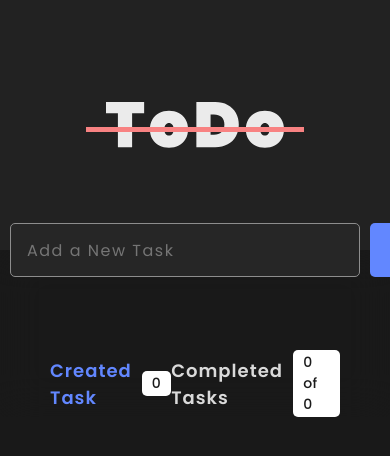
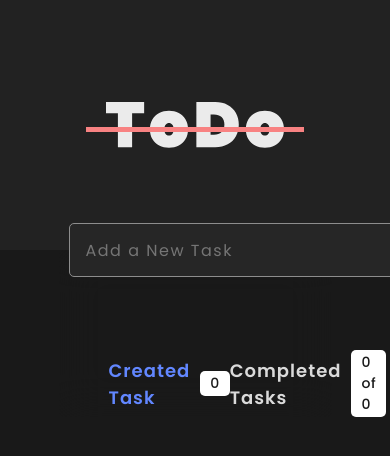
Before and after one commit to nirdhum/todo-app, a React (Vite) app: page / in a window 390 px wide. Shown: the top 456 px of the page. Built offline with nearby package versions, Linux system fonts and the light colour scheme.

Commit message:
Added some responsive codes

```diff
--- a/src/components/header/header.module.css
+++ b/src/components/header/header.module.css
@@ -15,7 +15,7 @@
     height: 5.4rem;
     bottom: -2.7rem;
     width: 100%;
-    max-width: 74rem;
+    max-width: 55%;
     display: flex;
     gap: 1rem;
     padding: 0 1rem;
@@ -55,3 +55,9 @@
     font-weight: 500;
     letter-spacing: 0.6px;
 }
+
+@media screen and (max-width: 1024px) {
+    .newTaskForm {
+        max-width: 70%;
+    }
+}
--- a/src/components/tasks/tasks.module.css
+++ b/src/components/tasks/tasks.module.css
@@ -4,7 +4,7 @@
     gap: 5rem;
     padding: 10rem 0rem;
     width: 100%;
-    max-width: 80rem;
+    max-width: 50%;
     margin: 0px auto;
 }
 
@@ -15,7 +15,7 @@
     justify-self: center;
     width: 100%;
     position: fixed;
-    max-width: 90rem;
+    max-width: 60%;
     margin: 0 auto;
     top: 25rem;
     backdrop-filter: blur(2rem);
@@ -61,3 +61,13 @@
     gap: 1.4rem;
     margin-top: 32rem;
 }
+
+@media screen and (max-width: 1024px) {
+    .header {
+        max-width: 70%;
+    }
+
+    .tasks {
+        max-width: 60%;
+    }
+}
```
